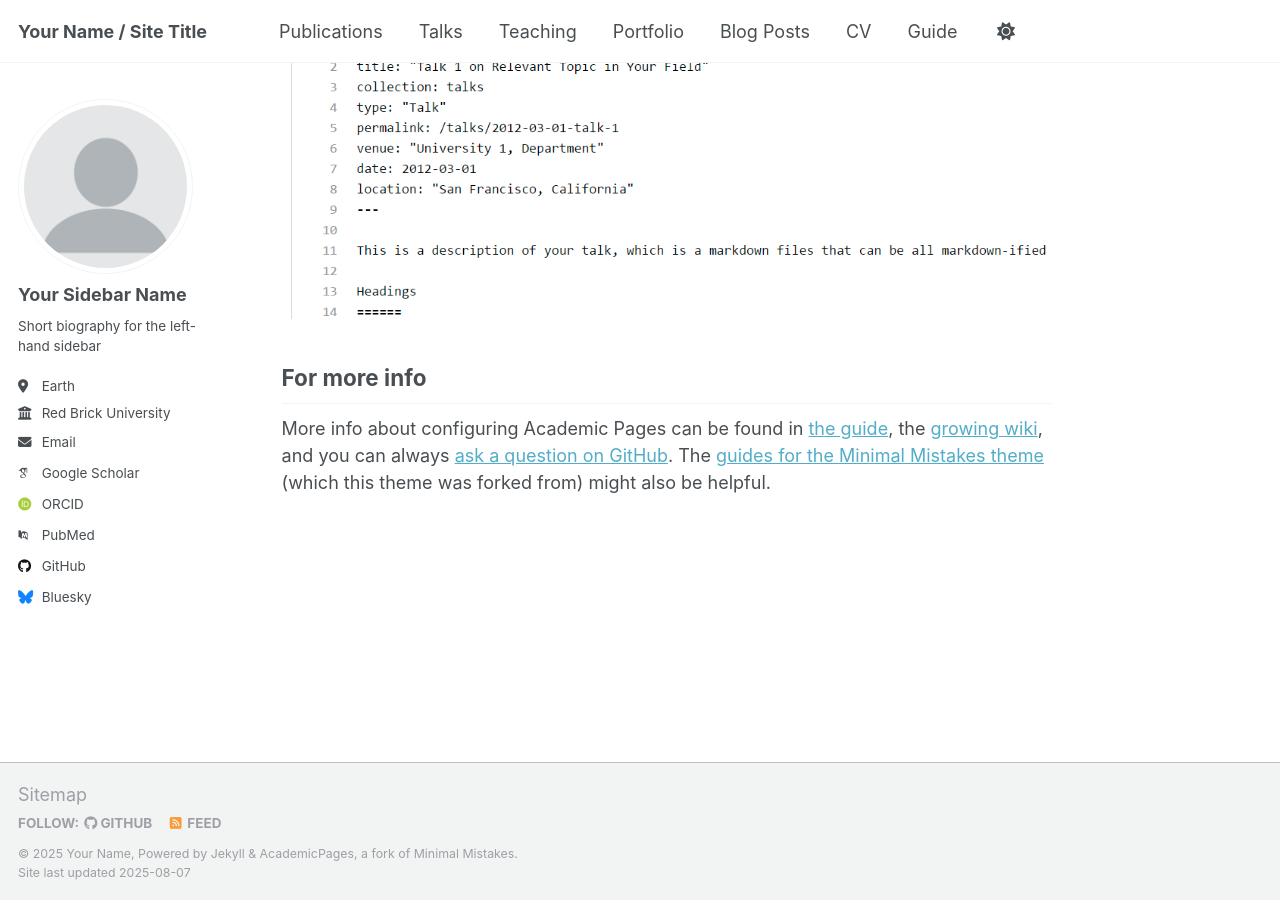
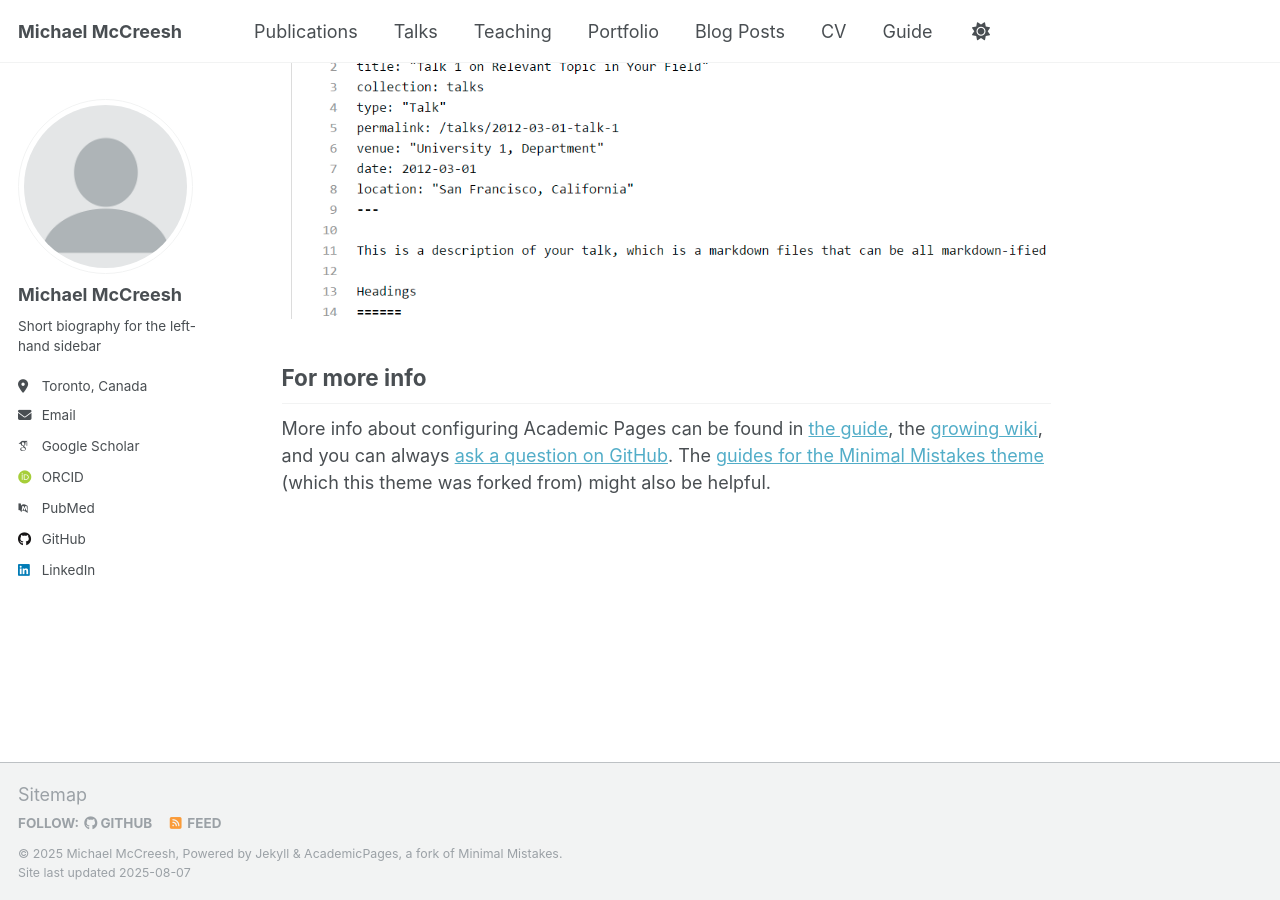
Before and after one commit to McCreesh/McCreesh.github.io, a Jekyll site: the page built from _pages/about.md, in a window 1280 px wide and 900 px high, scrolled down 2880 px. Built offline with Jekyll 4.4.1, drawn with Linux system fonts in a browser that asks for light colours; some web fonts are replaced; a script that is not in the unit is left out.

Commit message:
Update _config.yml

```diff
--- a/_config.yml
+++ b/_config.yml
@@ -9,13 +9,13 @@
 # Basic Site Settings
 locale                   : "en-US"
 site_theme               : "default"
-title                    : "Your Name / Site Title"
+title                    : "Michael McCreesh"
 title_separator          : "-"
-name                     : &name "Your Name"
+name                     : &name "Michael McCreesh"
 description              : &description "personal description"
-url                      : https://academicpages.github.io # the base hostname & protocol for your site e.g. "https://[your GitHub username].github.io" or if you already have some other page hosted on Github then use "https://[your GitHub username].github.io/[Your Repo Name]"
+url                      : https://mccreesh.github.io # the base hostname & protocol for your site e.g. "https://[your GitHub username].github.io" or if you already have some other page hosted on Github then use "https://[your GitHub username].github.io/[Your Repo Name]"
 baseurl                  : "" # the subpath of your site, e.g. "/blog"
-repository               : "academicpages/academicpages.github.io"
+repository               : "McCreesh/McCreesh.github.io"
 
 # Site Author - The following control what appear as part of the author content on the side bar.
 #               If a field is blank the icon and link will not appear, otherwise it will be shown.
@@ -23,13 +23,13 @@ repository               : "academicpages/academicpages.github.io"
 author:
   # Biographic information
   avatar           : "profile.png"
-  name             : "Your Sidebar Name"
+  name             : "Michael McCreesh"
   pronouns         : # example: "she/her"
   bio              : "Short biography for the left-hand sidebar"
-  location         : "Earth"
-  employer         : "Red Brick University"
+  location         : "Toronto, Canada"
+  employer         :
   uri              : # URL
-  email            : "none@example.org"
+  email            : "michael@mccreesh.ca"
 
   # Academic websites
   academia         : # URL
@@ -53,7 +53,7 @@ author:
 
   # Social media
   artstation       : # Username
-  bluesky          : "bsky.app" # Replace this with you Bluesky username
+  bluesky          : # Replace this with you Bluesky username
   facebook         : # Username
   flickr           : # Username
   foursquare       : # Username
@@ -62,7 +62,7 @@ author:
   keybase          : # Username
   instagram        : # Username
   lastfm           : # Username
-  linkedin         : # Username
+  linkedin         : "m-mccreesh"
   mastodon         : # URL
   medium           : # URL
   pinterest        : # Username
```
